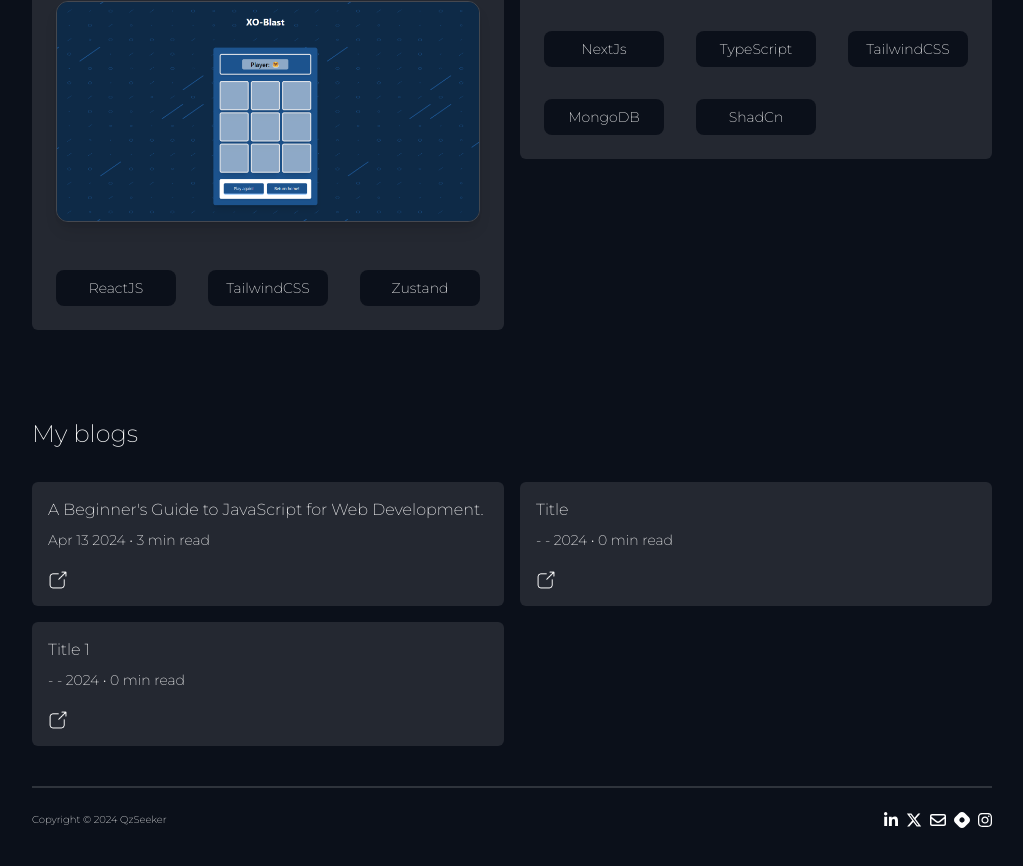
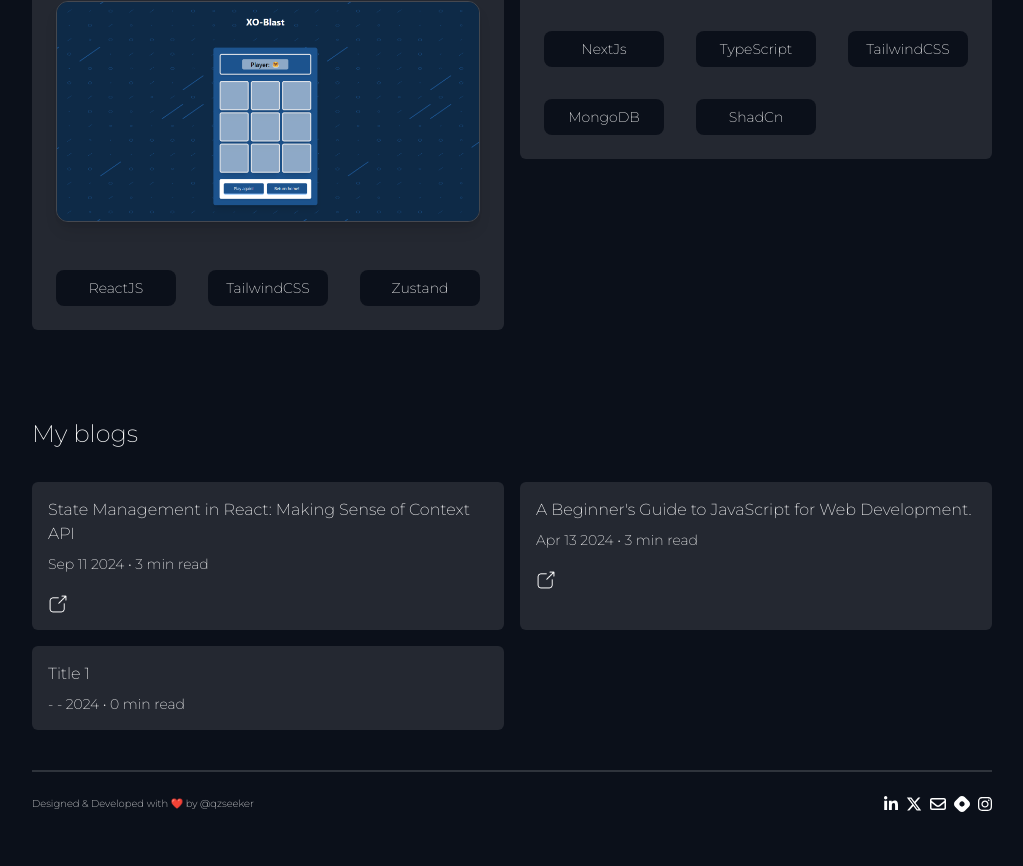
Before and after one commit to qzSeeker/PortfolioQzseeker, a React (Vite) app: page / in a window 1280 px wide. Shown: the part 3390-4256 px from the top of the page, without its empty margins (128-1151 px from the left). Built offline with nearby package versions, Linux system fonts and the light colour scheme.

Commit message:
add blog

```diff
--- a/src/Components/Blogs/Blogs.jsx
+++ b/src/Components/Blogs/Blogs.jsx
@@ -3,6 +3,14 @@ import Card from "./Card";
 
 function Blogs() {
     const cards = [
+        {
+            title: "State Management in React: Making Sense of Context API",
+            name: "QzSeeker",
+            date: "Sep 11 2024",
+            duration: "3 min read",
+            link: "https://qzseeker.hashnode.dev/state-management-in-react-making-sense-of-context-api",
+            img: "external-link.png"
+        },
         {
         title: "A Beginner's Guide to JavaScript for Web Development.",
         name: "QzSeeker",
@@ -12,19 +20,11 @@ function Blogs() {
         img: "external-link.png"
         },
         {
-        title: "Title",
-        name: "QzSeeker",
-        date: "- - 2024",
-        duration: "0 min read",
-        link: "https://qzseeker.hashnode.dev/a-beginners-guide-to-javascript-for-web-development",
-        img: "external-link.png"
-        },
-        {
         title: "Title 1",
         name: "QzSeeker",
         date: "- - 2024",
         duration: "0 min read",
-        link: "https://qzseeker.hashnode.dev/a-beginners-guide-to-javascript-for-web-development",
+        link: "",
         img: "external-link.png"
         },
     ];
--- a/src/Components/Footer.jsx
+++ b/src/Components/Footer.jsx
@@ -6,7 +6,7 @@ function Footer() {
       <div className="h-[2px] w-full bg-white/15 mb-6"></div>
       <div className="flex items-center justify-between w-full">
         <h1 className="text-[10px]">
-          Copyright © 2024 QzSeeker
+        Designed & Developed with ❤️ by @qzseeker
         </h1>
         <div className="flex w-max gap-2">
           <a href="https://www.linkedin.com/in/arpit-yadav-29b5a0257/?utm_source=share&utm_campaign=share_via&utm_content=profile&utm_medium=android_app" target="_blank">
```
